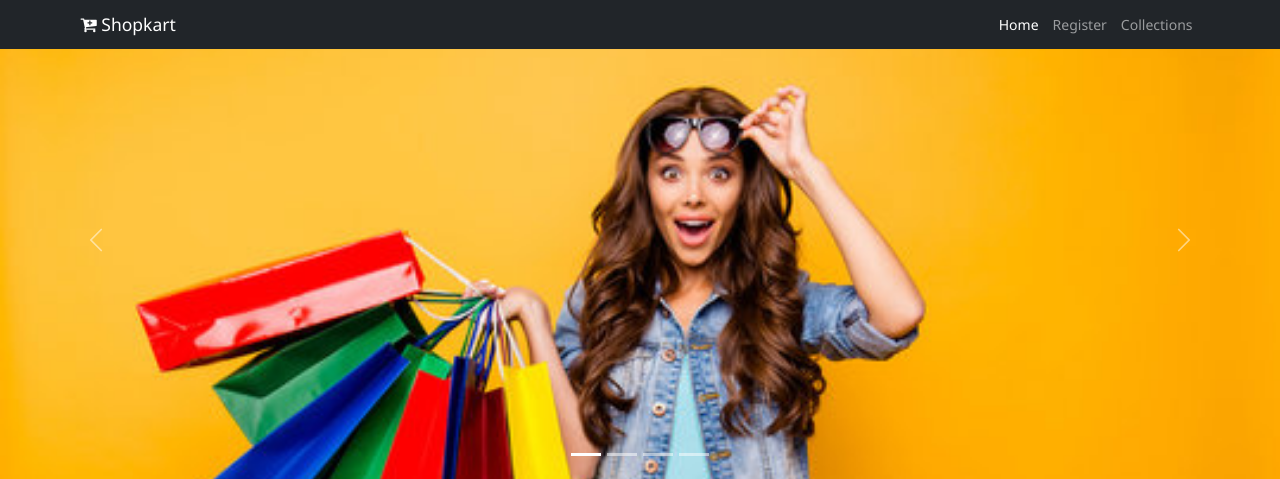
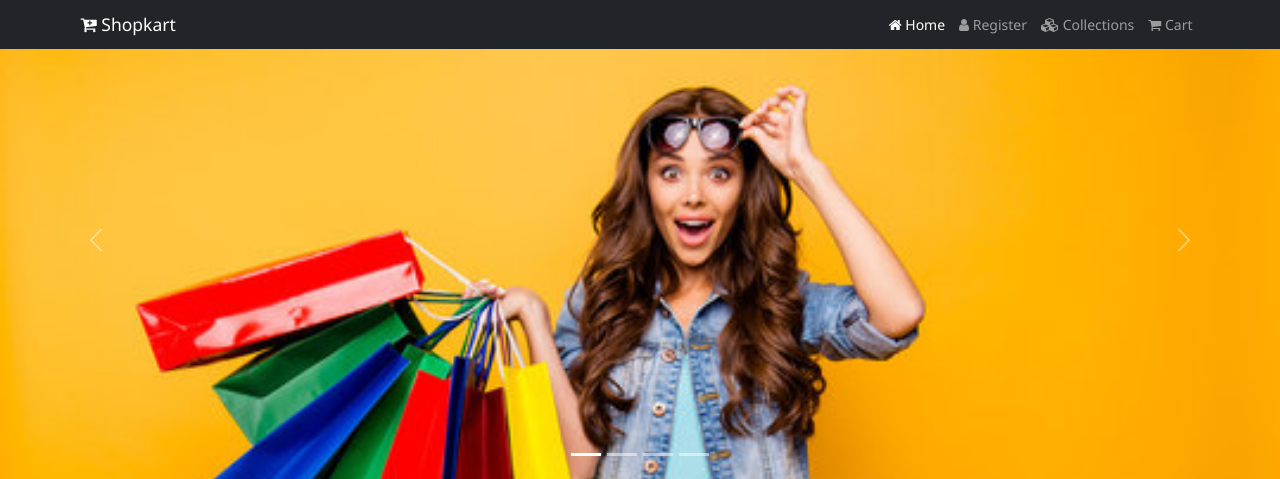
Before and after one commit to sathishkumar-c-2002/shopkart, a Django app: page / in a window 1280 px wide. Shown: the top 479 px of the page. Run offline with Django 5.2, Linux system fonts and the light colour scheme.

Commit message:
Created a icons in navbar

```diff
--- a/shop/templates/shop/inc/navbar.html
+++ b/shop/templates/shop/inc/navbar.html
@@ -7,13 +7,16 @@
       <div class="collapse navbar-collapse" id="navbarNav">
         <ul class="navbar-nav ms-auto">
           <li class="nav-item">
-            <a class="nav-link active" aria-current="page" href="{% url 'home'%}">Home</a>
+            <a class="nav-link active" aria-current="page" href="{% url 'home'%}"> <i class="fa fa-home"></i> Home</a>
           </li>
           <li class="nav-item">
-            <a class="nav-link" href="{%url 'register'%}">Register</a>
+            <a class="nav-link" href="{%url 'register'%}"><i class="fa fa-user"></i> Register</a>
           </li>
           <li class="nav-item">
-            <a class="nav-link" href="{%url 'collections'%}">Collections</a>
+            <a class="nav-link" href="{%url 'collections'%}" ><i class="fa fa-cubes"></i> Collections</a>
+          </li>
+          <li class="nav-item">
+            <a class="nav-link" href="#" ><i class="fa fa-shopping-cart"></i> Cart</a>
           </li>
         </ul>
       </div>
```
